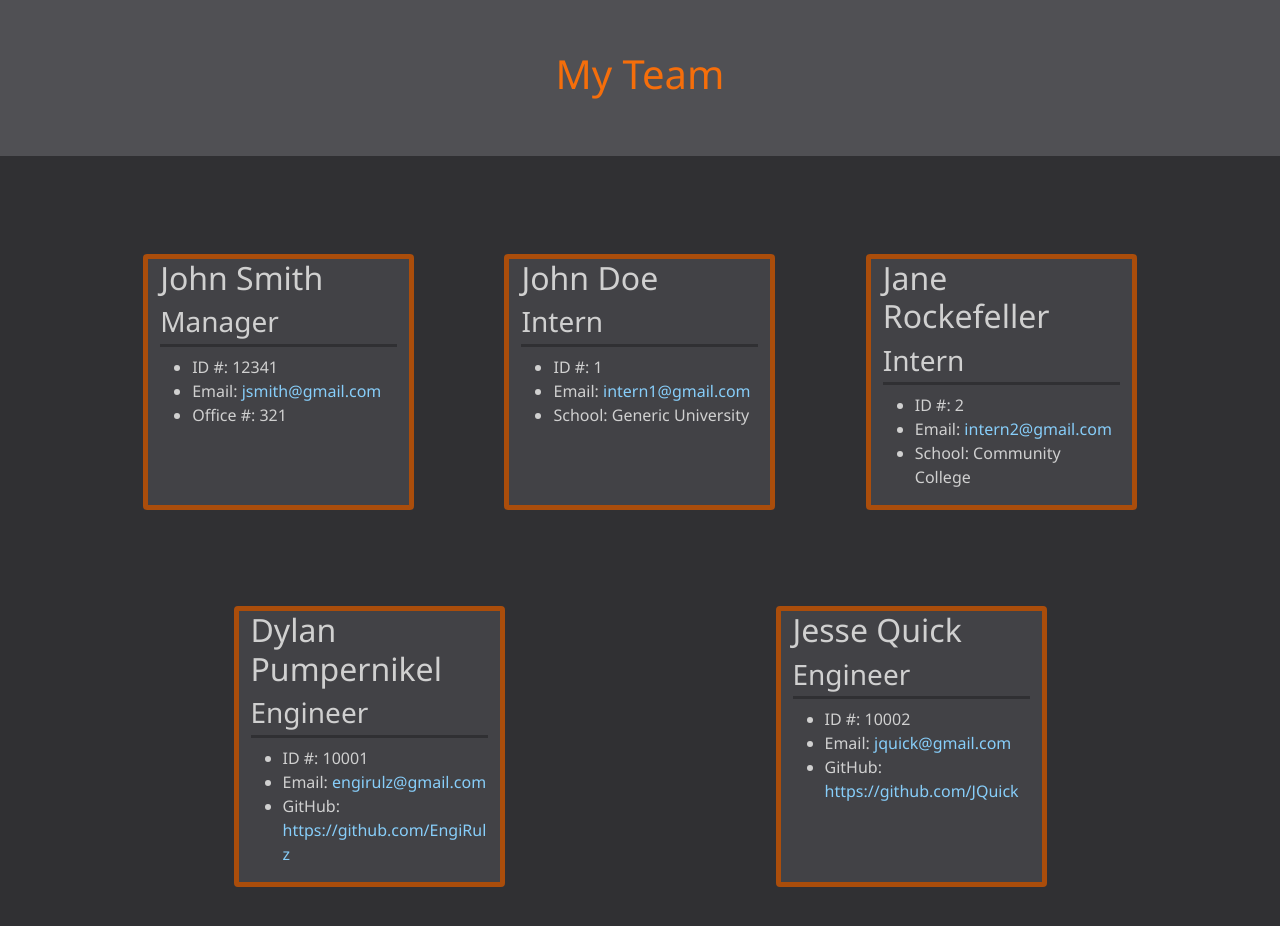
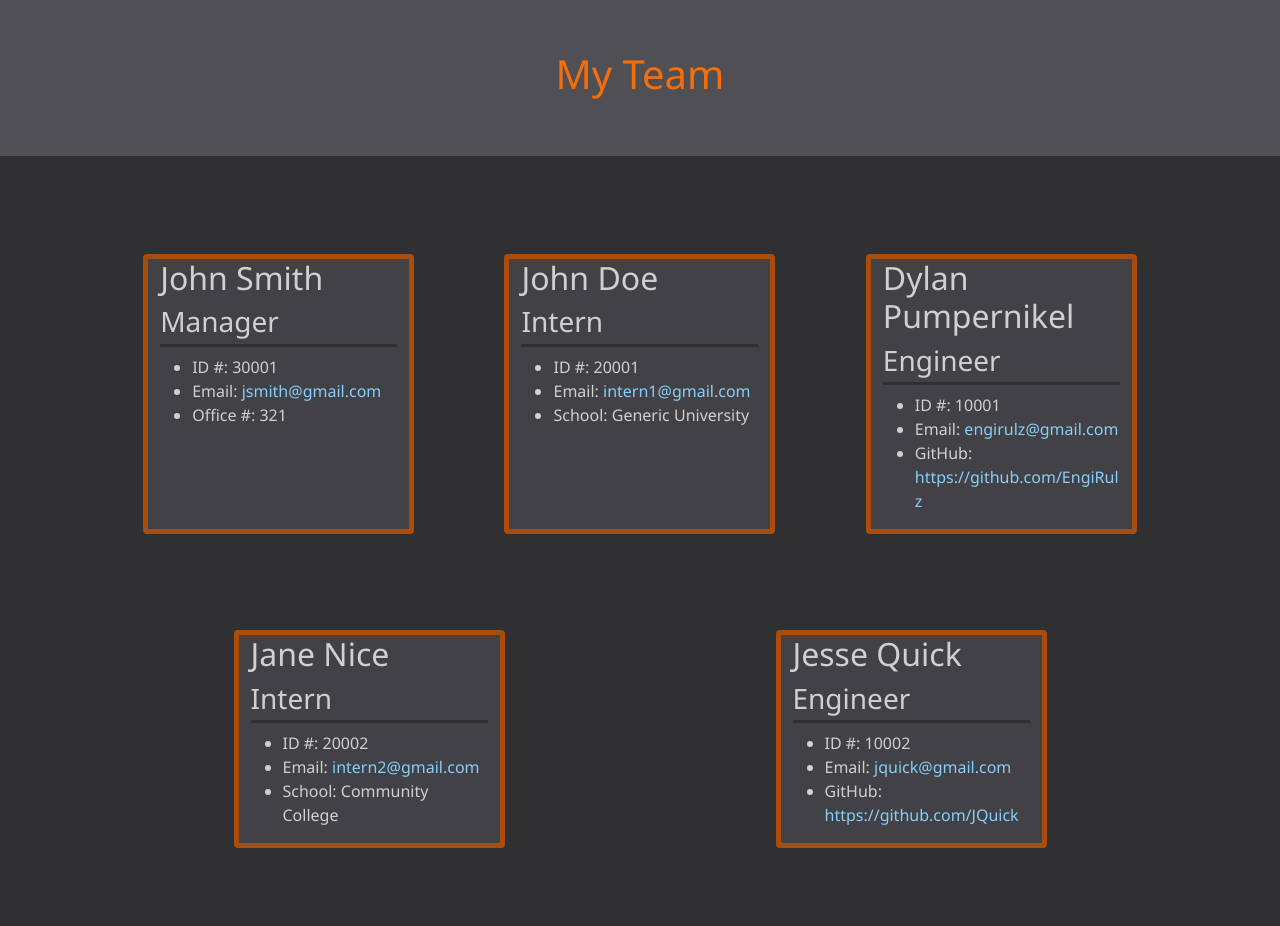
Before and after one commit to JoelKovalcson/Team-Builder, a website: page dist/index.html in a window 1280 px wide. Drawn offline with nearby package versions, Linux system fonts and the light colour scheme.

Commit message:
Updated with demo information

```diff
--- a/dist/index.html
+++ b/dist/index.html
@@ -13,6 +13,6 @@
     </header>
     <section id="cardSection" class="teamCards row flex justify-content-around mx-5">
 
-    <div class="card col-3 mx-1 my-5 flex"><h2>John Smith</h2><h3>Manager</h3><ul><li>ID #: 12341</li><li>Email: <a href="mailto:jsmith@gmail.com">jsmith@gmail.com</a></li><li>Office #: 321</li></ul></div><div class="card col-3 mx-1 my-5 flex"><h2>John Doe</h2><h3>Intern</h3><ul><li>ID #: 1</li><li>Email: <a href="mailto:intern1@gmail.com">intern1@gmail.com</a></li><li>School: Generic University</li></ul></div><div class="card col-3 mx-1 my-5 flex"><h2>Jane Rockefeller</h2><h3>Intern</h3><ul><li>ID #: 2</li><li>Email: <a href="mailto:intern2@gmail.com">intern2@gmail.com</a></li><li>School: Community College</li></ul></div><div class="card col-3 mx-1 my-5 flex"><h2>Dylan Pumpernikel</h2><h3>Engineer</h3><ul><li>ID #: 10001</li><li>Email: <a href="mailto:engirulz@gmail.com">engirulz@gmail.com</a></li><li>GitHub: <a href="https://github.com/EngiRulz">https://github.com/EngiRulz</a></li></ul></div><div class="card col-3 mx-1 my-5 flex"><h2>Jesse Quick</h2><h3>Engineer</h3><ul><li>ID #: 10002</li><li>Email: <a href="mailto:jquick@gmail.com">jquick@gmail.com</a></li><li>GitHub: <a href="https://github.com/JQuick">https://github.com/JQuick</a></li></ul></div></section>
+    <div class="card col-3 mx-1 my-5 flex"><h2>John Smith</h2><h3>Manager</h3><ul><li>ID #: 30001</li><li>Email: <a href="mailto:jsmith@gmail.com">jsmith@gmail.com</a></li><li>Office #: 321</li></ul></div><div class="card col-3 mx-1 my-5 flex"><h2>John Doe</h2><h3>Intern</h3><ul><li>ID #: 20001</li><li>Email: <a href="mailto:intern1@gmail.com">intern1@gmail.com</a></li><li>School: Generic University</li></ul></div><div class="card col-3 mx-1 my-5 flex"><h2>Dylan Pumpernikel</h2><h3>Engineer</h3><ul><li>ID #: 10001</li><li>Email: <a href="mailto:engirulz@gmail.com">engirulz@gmail.com</a></li><li>GitHub: <a href="https://github.com/EngiRulz">https://github.com/EngiRulz</a></li></ul></div><div class="card col-3 mx-1 my-5 flex"><h2>Jane Nice</h2><h3>Intern</h3><ul><li>ID #: 20002</li><li>Email: <a href="mailto:intern2@gmail.com">intern2@gmail.com</a></li><li>School: Community College</li></ul></div><div class="card col-3 mx-1 my-5 flex"><h2>Jesse Quick</h2><h3>Engineer</h3><ul><li>ID #: 10002</li><li>Email: <a href="mailto:jquick@gmail.com">jquick@gmail.com</a></li><li>GitHub: <a href="https://github.com/JQuick">https://github.com/JQuick</a></li></ul></div></section>
 
 </body>
```
Also changed, not shown: README.md.
